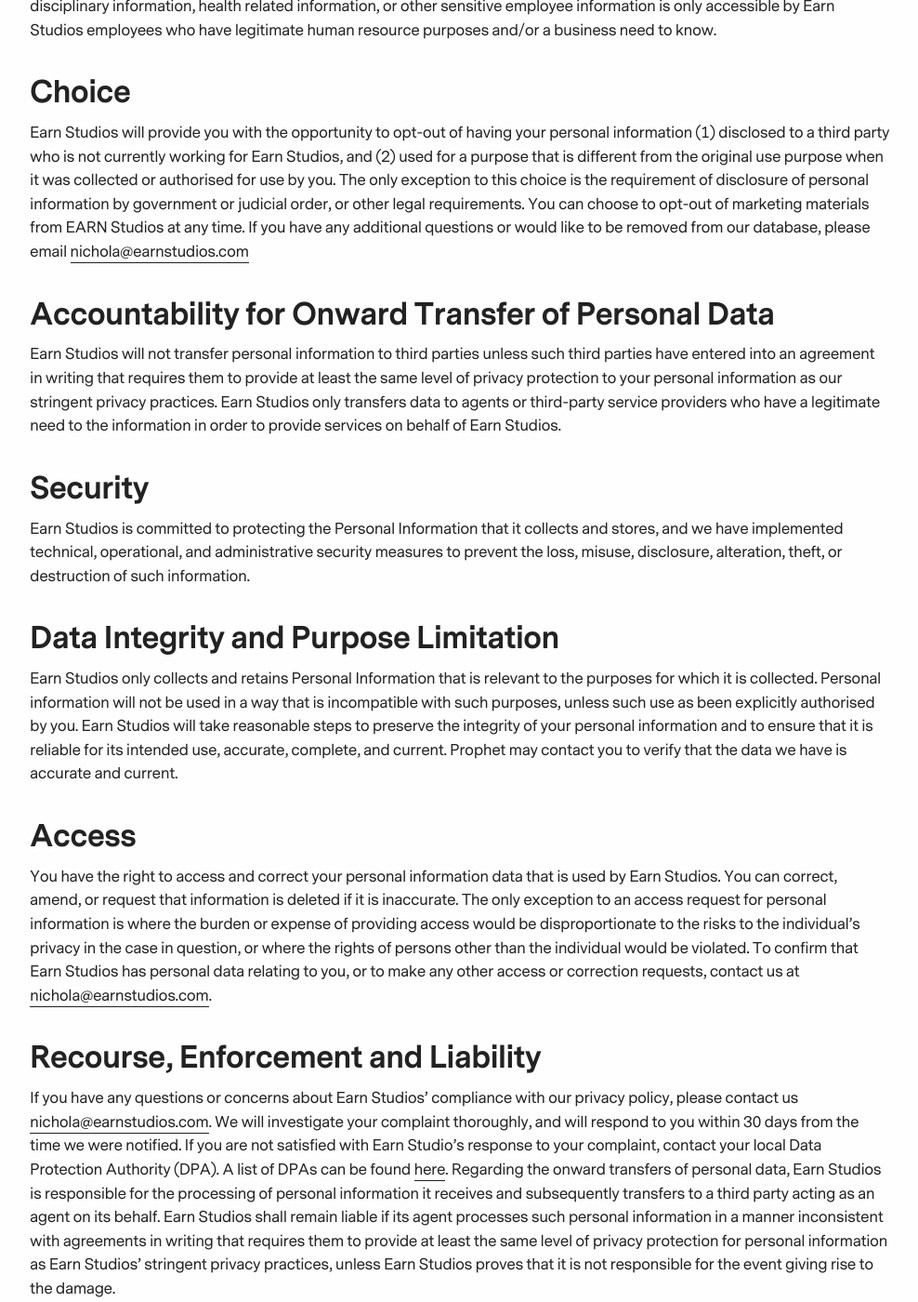
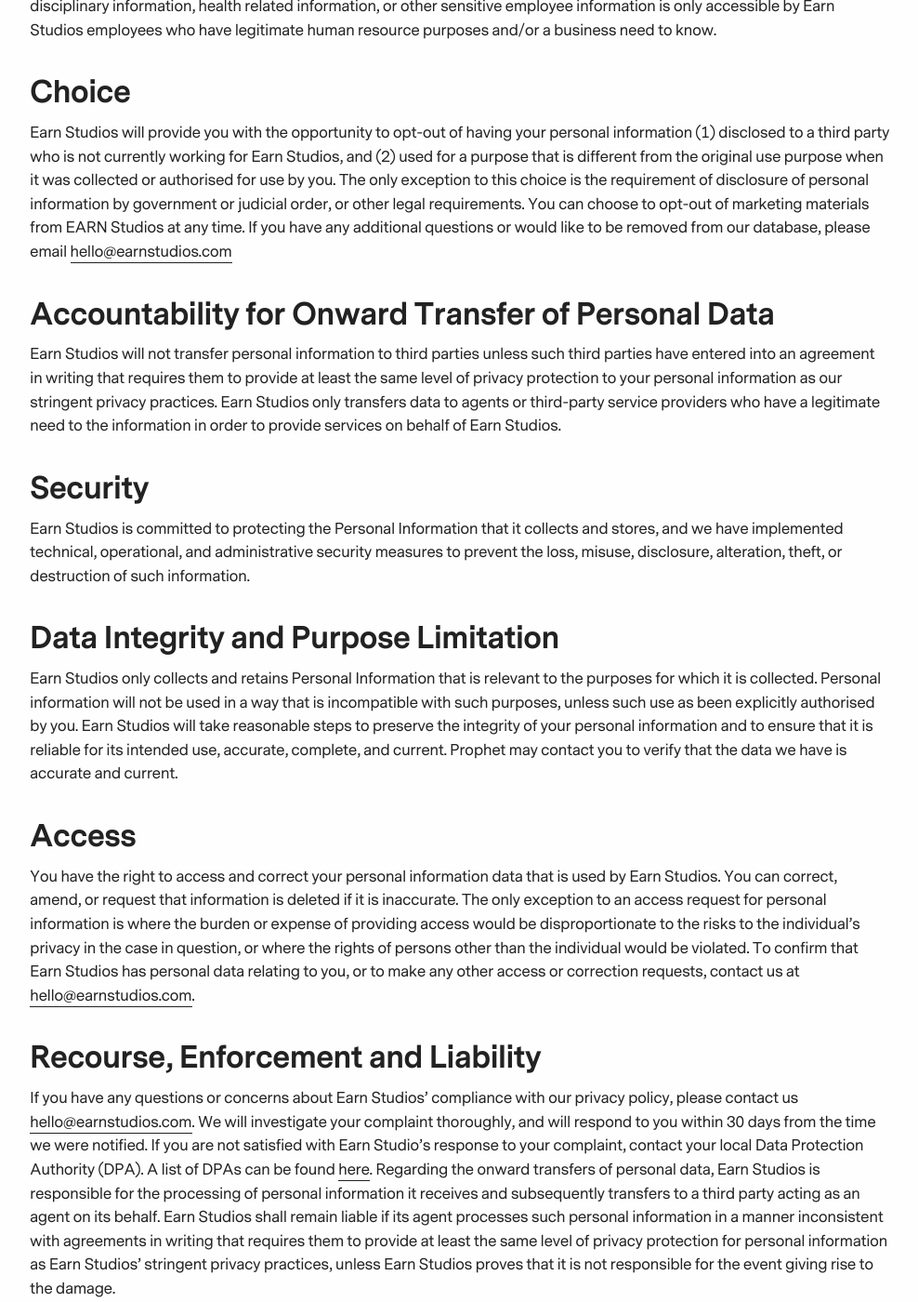
Before and after one commit to garethjohnsdesign/earnstudios.com, a Jekyll site: the page built from privacy.md, in a window 1280 px wide and 1400 px high, scrolled down 1103 px. Shown: the whole window at 93% size, without its empty margins (145-1133 px from the left). Built offline with Jekyll 4.4.1, drawn with Linux system fonts in a browser that asks for light colours; a script that is not in the unit is left out.

Commit message:
Update privacy.md

```diff
--- a/privacy.md
+++ b/privacy.md
@@ -18,7 +18,7 @@
 
 ## Choice
 
-Earn Studios will provide you with the opportunity to opt-out of having your personal information (1) disclosed to a third party who is not currently working for Earn Studios, and (2) used for a purpose that is different from the original use purpose when it was collected or authorised for use by you. The only exception to this choice is the requirement of disclosure of personal information by government or judicial order, or other legal requirements. You can choose to opt-out of marketing materials from EARN Studios at any time. If you have any additional questions or would like to be removed from our database, please email [nichola@earnstudios.com](mailto:nichola@earnstudios.com)
+Earn Studios will provide you with the opportunity to opt-out of having your personal information (1) disclosed to a third party who is not currently working for Earn Studios, and (2) used for a purpose that is different from the original use purpose when it was collected or authorised for use by you. The only exception to this choice is the requirement of disclosure of personal information by government or judicial order, or other legal requirements. You can choose to opt-out of marketing materials from EARN Studios at any time. If you have any additional questions or would like to be removed from our database, please email [hello@earnstudios.com](mailto:hello@earnstudios.com)
 
 ## Accountability for Onward Transfer of Personal Data
 
@@ -34,8 +34,8 @@
 
 ## Access
 
-You have the right  to  access  and  correct  your  personal  information  data  that  is  used  by Earn Studios. You can correct, amend, or request that information is deleted if it is inaccurate. The only exception to an  access  request  for  personal  information  is  where  the  burden  or  expense  of providing  access  would  be  disproportionate  to  the  risks  to  the  individual’s  privacy  in  the  case  in question, or where the rights of persons other than the individual would be violated. To confirm that Earn Studios has personal data relating to you, or to make any other access or correction requests, contact us at [nichola@earnstudios.com](mailto:nichola@earnstudios.com).
+You have the right  to  access  and  correct  your  personal  information  data  that  is  used  by Earn Studios. You can correct, amend, or request that information is deleted if it is inaccurate. The only exception to an  access  request  for  personal  information  is  where  the  burden  or  expense  of providing  access  would  be  disproportionate  to  the  risks  to  the  individual’s  privacy  in  the  case  in question, or where the rights of persons other than the individual would be violated. To confirm that Earn Studios has personal data relating to you, or to make any other access or correction requests, contact us at [hello@earnstudios.com](mailto:hello@earnstudios.com).
 
 ## Recourse, Enforcement and Liability
 
-If you have  any  questions  or  concerns  about Earn  Studios’ compliance  with  our  privacy  policy, please  contact  us [nichola@earnstudios.com](mailto:nichola@earnstudios.com). We will investigate  your  complaint  thoroughly,  and will respond to you within 30 days from the time we were notified. If you are not satisfied with Earn Studio’s response to  your  complaint,  contact  your  local  Data  Protection  Authority  (DPA).  A list of DPAs can be found [here](http://ec.europa.eu/justice/article-29/structure/data-protection-authorities/index_en.htm). Regarding the onward transfers  of  personal  data, Earn  Studios is responsible  for  the  processing  of  personal  information  it  receives  and  subsequently  transfers  to  a third  party  acting  as  an  agent  on  its  behalf. Earn Studios shall  remain  liable  if  its  agent  processes such personal information in a manner inconsistent with agreements in writing that requires them to provide  at  least  the  same  level  of  privacy  protection  for  personal  information  as Earn  Studios’ stringent privacy practices, unless Earn Studios proves that it is not responsible for the event giving rise to the damage.
+If you have  any  questions  or  concerns  about Earn  Studios’ compliance  with  our  privacy  policy, please  contact  us [hello@earnstudios.com](mailto:hello@earnstudios.com). We will investigate  your  complaint  thoroughly,  and will respond to you within 30 days from the time we were notified. If you are not satisfied with Earn Studio’s response to  your  complaint,  contact  your  local  Data  Protection  Authority  (DPA).  A list of DPAs can be found [here](http://ec.europa.eu/justice/article-29/structure/data-protection-authorities/index_en.htm). Regarding the onward transfers  of  personal  data, Earn  Studios is responsible  for  the  processing  of  personal  information  it  receives  and  subsequently  transfers  to  a third  party  acting  as  an  agent  on  its  behalf. Earn Studios shall  remain  liable  if  its  agent  processes such personal information in a manner inconsistent with agreements in writing that requires them to provide  at  least  the  same  level  of  privacy  protection  for  personal  information  as Earn  Studios’ stringent privacy practices, unless Earn Studios proves that it is not responsible for the event giving rise to the damage.
```
